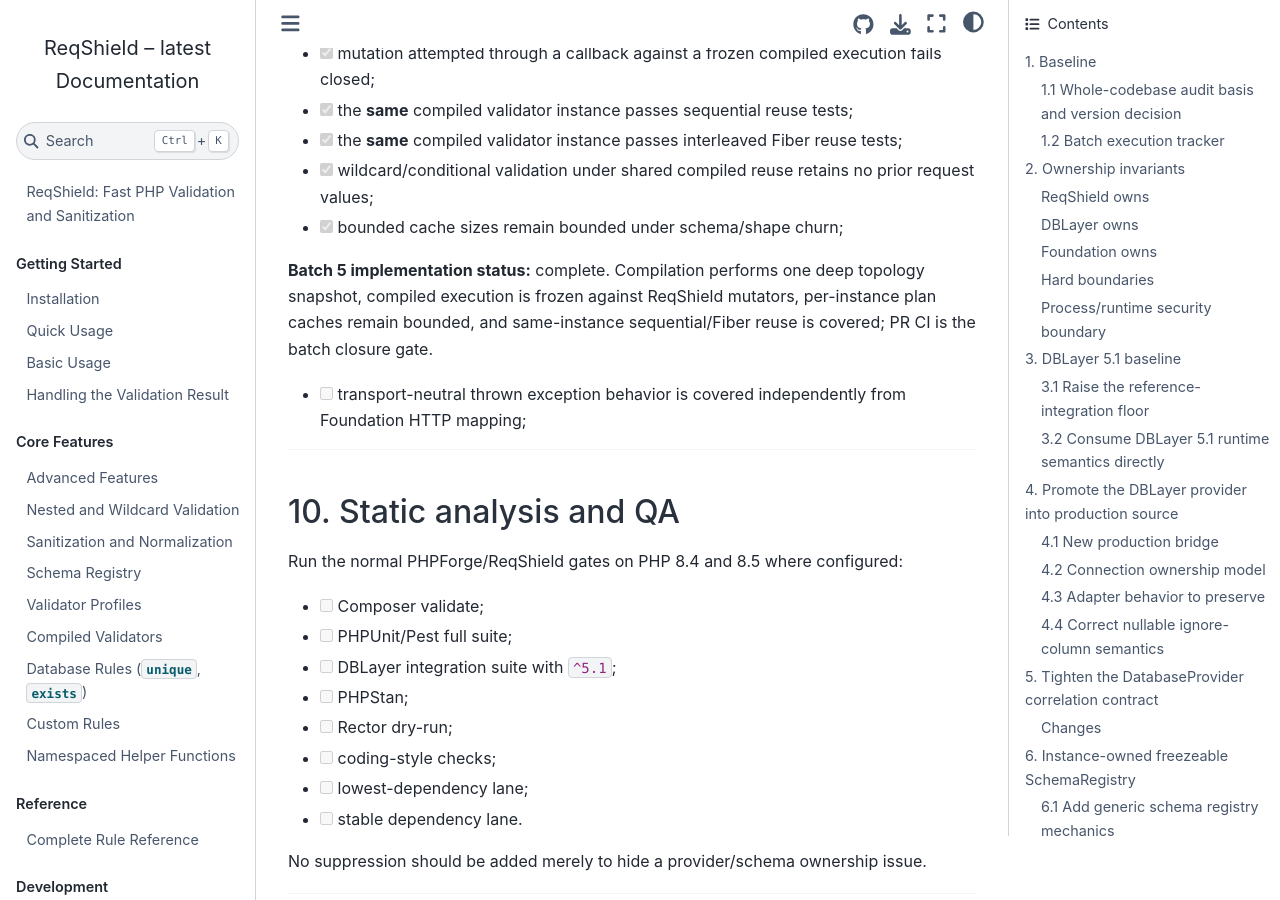
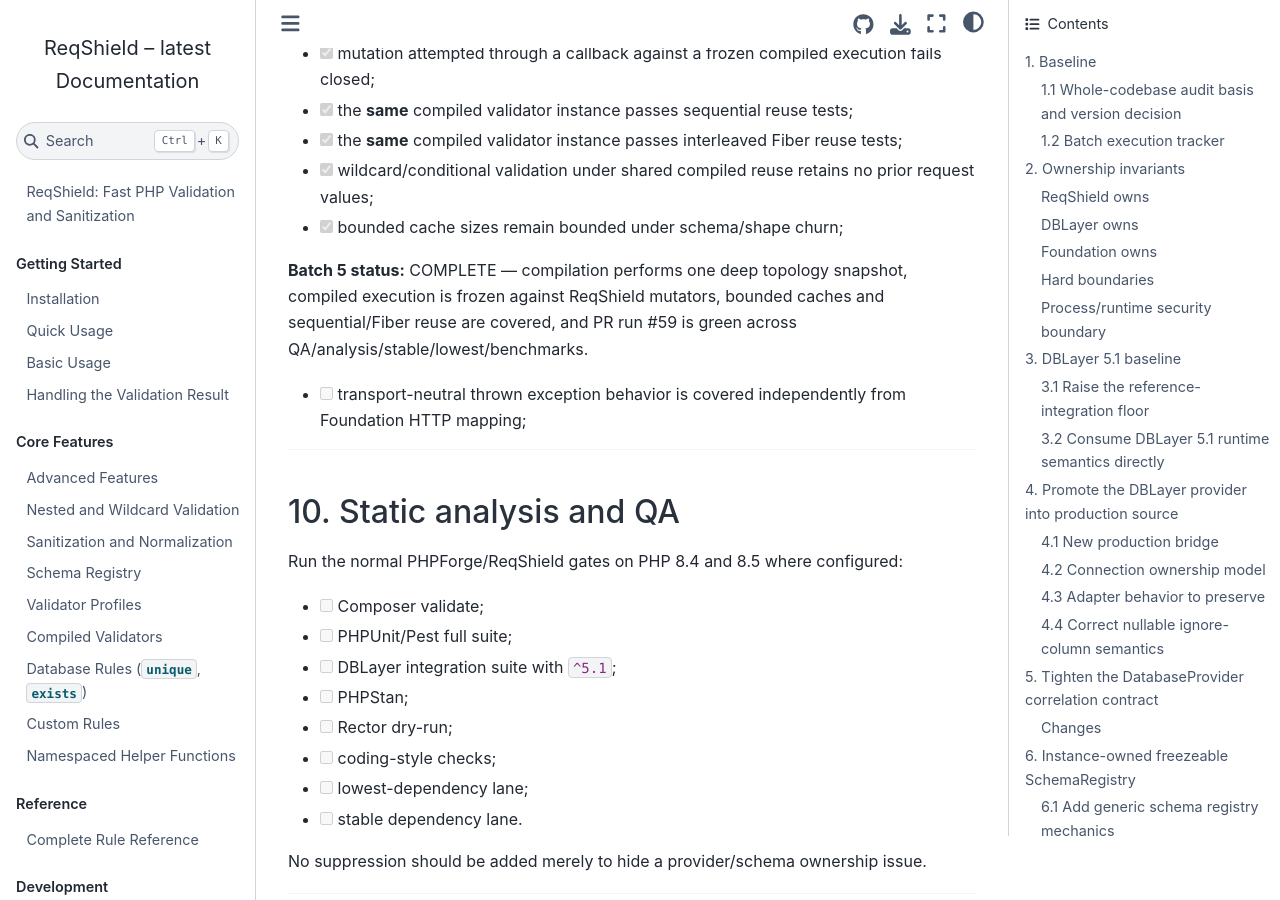
Before and after one commit to infocyph/ReqShield, a Sphinx documentation site: the page built from docs/plans/reqshield-3.2-foundation-26.7-development-plan.md, in a window 1280 px wide and 900 px high, scrolled down 18857 px. Built offline with Sphinx 7.4.7 and the Sphinx Book theme 1.1.4, drawn with Linux system fonts in a browser that asks for light colours; some of the changed text lies outside the part shown.

Commit message:
docs: close Batch 5 after green QA

```diff
--- a/docs/plans/reqshield-3.2-foundation-26.7-development-plan.md
+++ b/docs/plans/reqshield-3.2-foundation-26.7-development-plan.md
@@ -46,7 +46,7 @@
 | 2 | Production native DBLayer 5.1 provider + resolver lifetime + DB regression matrix | **complete — PR run #48 green** |
 | 3 | Instance-owned freezeable `SchemaRegistry` + static-fragment compatibility boundary | **complete — PR run #48 green** |
 | 4 | Immutable `ValidatorProfile` + Foundation profile-parity semantics | **complete — PR run #53 green** |
-| 5 | Frozen/reentrant `CompiledValidator` + cache/state isolation | **implementation complete / QA pending** |
+| 5 | Frozen/reentrant `CompiledValidator` + cache/state isolation | **complete — PR run #59 green** |
 | 6 | Transport-neutral exception cleanup + Pathwise 4.1 / Runwire trust-boundary closure | **next** |
 | 7 | Documentation + benchmarks + PHP 8.4/8.5 stable/lowest QA + ReqShield 3.2 release gate | open |
 | 8 | Foundation 26.7 migration: consume 3.2 and delete duplicate DB/schema/profile mechanics | open |
@@ -552,7 +552,7 @@
 - [X] wildcard/conditional validation under shared compiled reuse retains no prior request values;
 - [X] bounded cache sizes remain bounded under schema/shape churn;
 
-**Batch 5 implementation status:** complete. Compilation performs one deep topology snapshot, compiled execution is frozen against ReqShield mutators, per-instance plan caches remain bounded, and same-instance sequential/Fiber reuse is covered; PR CI is the batch closure gate.
+**Batch 5 status:** COMPLETE — compilation performs one deep topology snapshot, compiled execution is frozen against ReqShield mutators, bounded caches and sequential/Fiber reuse are covered, and PR run #59 is green across QA/analysis/stable/lowest/benchmarks.
 
 - [ ] transport-neutral thrown exception behavior is covered independently from Foundation HTTP mapping;
 
@@ -767,7 +767,7 @@
 2. **Batch 2 — COMPLETE:** native DBLayer 5.1 bridge and production regression matrix are green in PR run #48.
 3. **Batch 3 — COMPLETE:** instance-owned frozen `SchemaRegistry`, rule snapshot isolation and persistent/Fiber coverage are green in PR run #48.
 4. **Batch 4 — COMPLETE:** immutable sparse `ValidatorProfile`, Foundation-compatible normalization/overlay semantics, DTO/messages/limits/DB-cold tests and documentation are green in PR run #53.
-5. **Batch 5 — implementation complete / QA pending:** `CompiledValidator` now snapshots once, freezes topology, blocks callback mutation, resets request-shape caches on snapshot creation, and covers sequential/Fiber/bounded-cache reuse; PR CI is the closure gate.
+5. **Batch 5 — COMPLETE:** frozen compiled snapshots, callback mutation blocking, bounded cache isolation and same-instance sequential/Fiber reuse are green in PR run #59.
 6. **Batch 6 — next:** remove automatic HTTP-422 exception-code ownership and lock/document the Pathwise 4.1 + Runwire trust boundaries with drift-prevention tests.
 7. **Batch 7:** complete docs/benchmarks, run PHP 8.4/8.5 stable + lowest QA/static-analysis gates, and close the ReqShield 3.2 release gate.
 8. **Batch 8:** return to Foundation 26.7, consume ReqShield 3.2, remove duplicate DB provider/schema/profile mechanics, run Foundation acceptance/performance gates, and update the Foundation tracker/benchmark naming only after the dependency is consumable.
```
